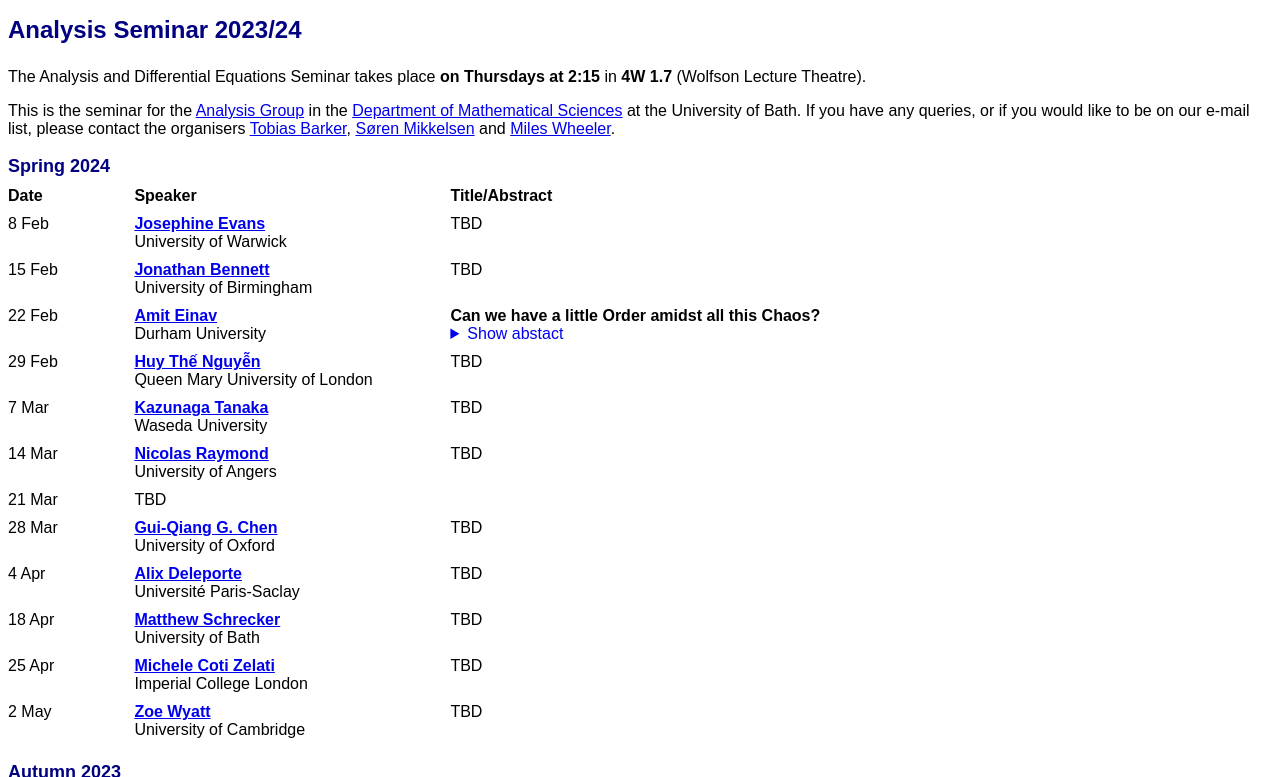
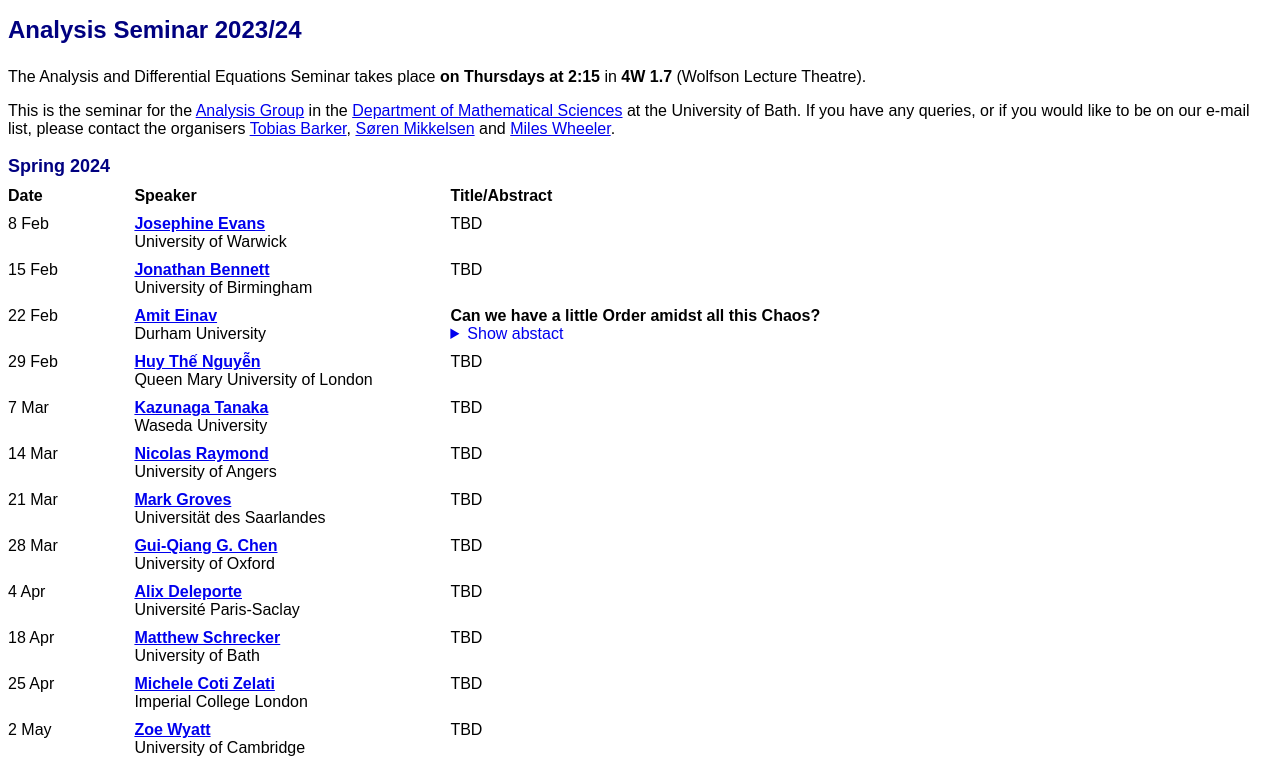
Before and after one commit to bath-analysis/bath-analysis.github.io, a plain HTML site: page index.html in a window 1280 px wide. Shown: the top 777 px of the page. Drawn offline with nearby package versions, Linux system fonts and the light colour scheme.

Commit message:
last slot filled!

```diff
--- a/index.html
+++ b/index.html
@@ -154,10 +154,10 @@ contact the organisers
     <td>
       21 Mar<br/>
     </td><td>
+      <a href="https://www.math.uni-sb.de/ag/groves/"><b>Mark Groves</b></a><br/>
+      Universität des Saarlandes
+    </td><td>
       TBD
-      <!-- <a href="website"><b>name</b></a><br/> -->
-      <!-- affiliation -->
-    </td><td>
       <!-- <b>title</b></br> -->
       <!-- abstract -->
     </td>
```
